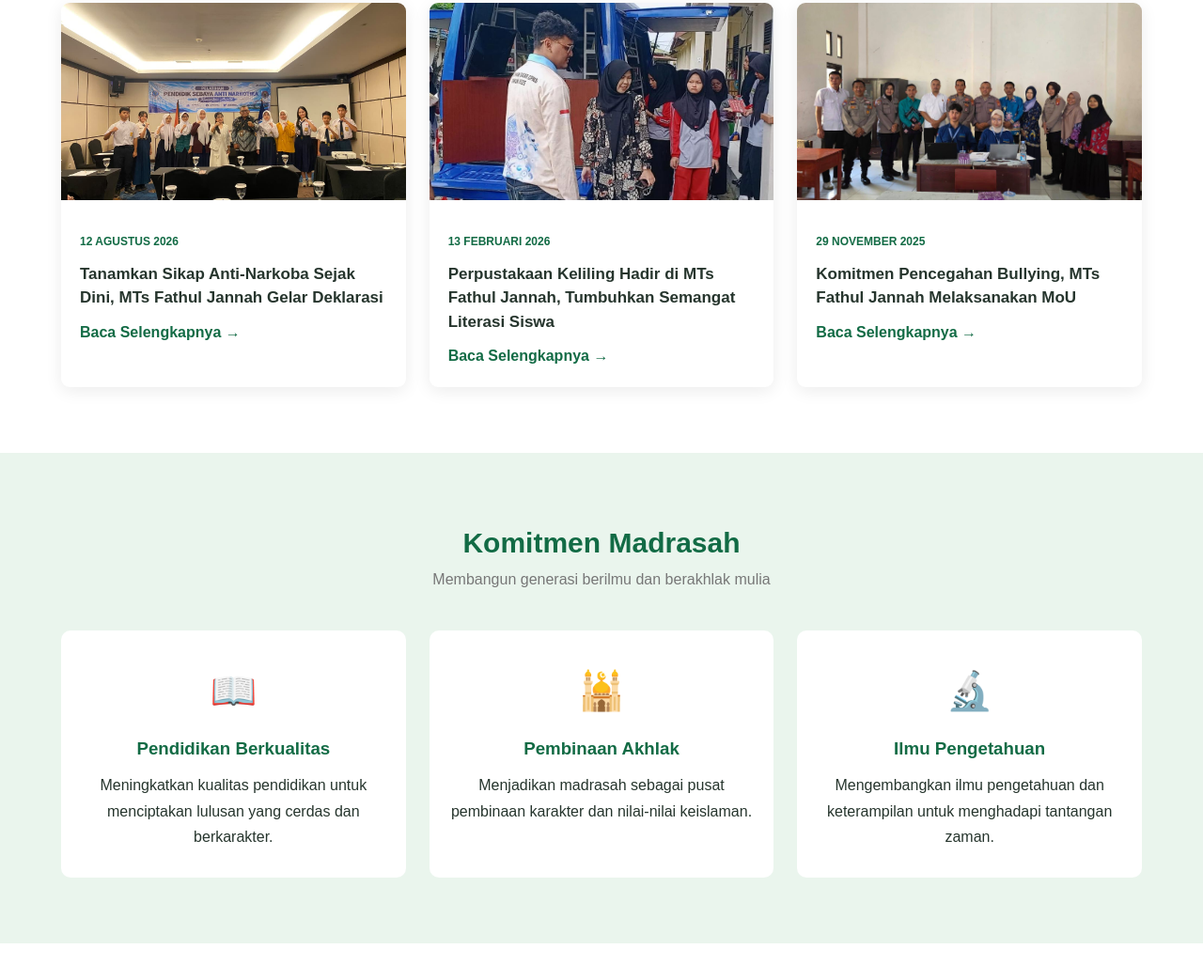
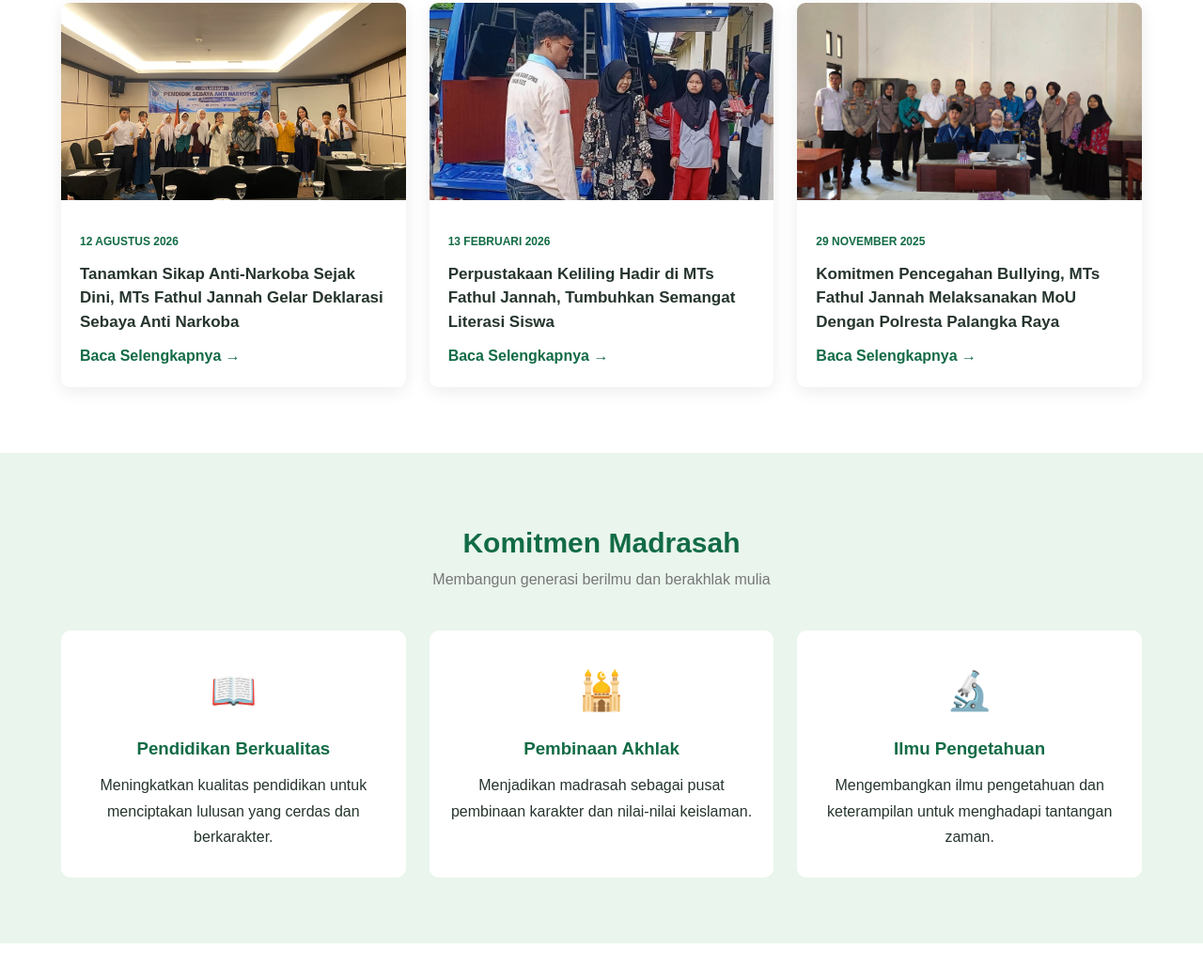
Before and after one commit to mtsfathuljannah-pky/mtsfathuljannah-pky.github.io, a plain HTML site: page index.html in a window 1280 px wide. Shown: the part 1231-2274 px from the top of the page at 94% size. Drawn offline with Linux system fonts and the light colour scheme.

Commit message:
Update index.html

```diff
--- a/index.html
+++ b/index.html
@@ -634,7 +634,7 @@ footer a:hover {
         <img src="images/berita-1.jpg" alt="Kegiatan anti narkoba">
         <div class="news-content">
           <span class="news-date">12 AGUSTUS 2026</span>
-          <h3>Tanamkan Sikap Anti-Narkoba Sejak Dini, MTs Fathul Jannah Gelar Deklarasi</h3>
+          <h3>Tanamkan Sikap Anti-Narkoba Sejak Dini, MTs Fathul Jannah Gelar Deklarasi Sebaya Anti Narkoba</h3>
           <a href="images/berita-1.jpg">Baca Selengkapnya →</a>
         </div>
       </div>
@@ -652,7 +652,7 @@ footer a:hover {
         <img src="images/berita-3.jpg" alt="Kegiatan madrasah">
         <div class="news-content">
           <span class="news-date">29 NOVEMBER 2025</span>
-          <h3>Komitmen Pencegahan Bullying, MTs Fathul Jannah Melaksanakan MoU</h3>
+          <h3>Komitmen Pencegahan Bullying, MTs Fathul Jannah Melaksanakan MoU Dengan Polresta Palangka Raya</h3>
           <a href="#">Baca Selengkapnya →</a>
         </div>
       </div>
```
